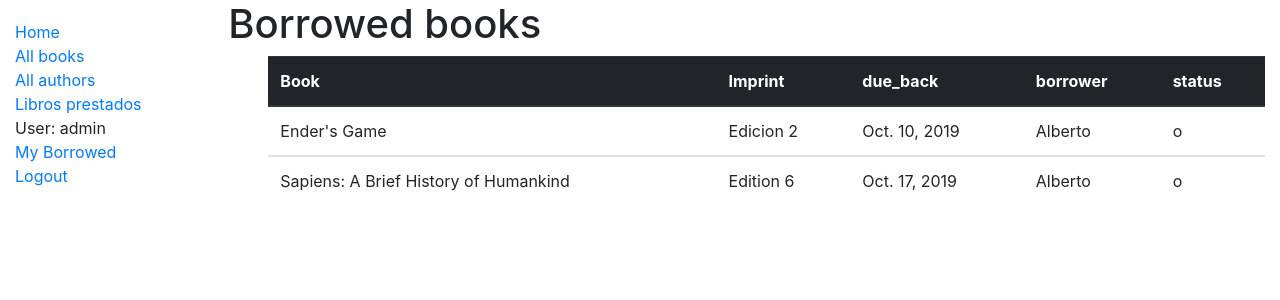
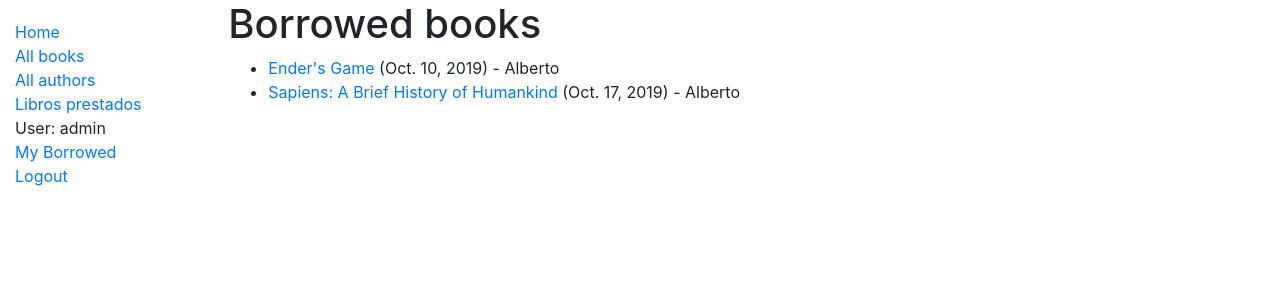
Before and after one commit to Chalius/tecsup_DAE_tGrupal_s8, a Django app: page /catalog/lista/ in a window 1280 px wide. Shown: the top 300 px of the page. Run offline with Django 3.2, Linux system fonts and the light colour scheme; a user stored in the database is signed in; data comes from the database, SQL or seed files in the repository; both versions use the stored data as it was after the commit; some libraries are stand-ins or nearby versions.

Commit message:
Se cambio tabla a lista

```diff
--- a/locallibrary/catalog/templates/catalog/lista_prestados.html
+++ b/locallibrary/catalog/templates/catalog/lista_prestados.html
@@ -5,46 +5,23 @@
 
 {% if object_list %}
 <ul>
-    <table class="table">
 
-
-
-    <thead class="thead-dark">
-        <tr>
-            <!--  <th>Id</th>  -->
-            <th>Book</th>
-            <th>Imprint</th>
-            <th>due_back</th>
-            <th>borrower</th>
-            <th>status</th>
-        </tr>
-    </thead>
     {% for bookinst in object_list %}
 
-    <tbody>
-        <tr>
             <!--<td>{{ bookinst.id }}</td>  -->
-            <td>{{ bookinst.book }} </td>
-            <td>{{ bookinst.imprint }} </td>
-            <td>{{ bookinst.due_back }}</td>
-            <td>{{ bookinst.borrower }}</td>
-            <td>{{ bookinst.status }} </td>
-
-        </tr>
-    </tbody>
-
-
+            <li>
+                <a href=" {% url 'book-detail' bookinst.book.pk %} ">{{ bookinst.book }}</a>
+                ({{ bookinst.due_back }}) -
+                {{ bookinst.borrower }}
+            </li>
     <!--
     <li class="{% if bookinst.is_overdue %}text-danger{% endif %}">
         <a href="{% url 'book-detail' bookinst.book.pk %}">{{bookinst.book.title}}</a> ({{ bookinst.due_back }})
     </li>
      -->
 
+    {% endfor %}
 
-
-
-    {% endfor %}
-    </table>
 </ul>
 
 {% else %}
--- a/locallibrary/locallibrary/settings.py
+++ b/locallibrary/locallibrary/settings.py
@@ -25,7 +25,7 @@ SECRET_KEY = '$2eg=%ji$%-l_%05ci#!6n@7exc_#tk)sw0w5+nl$=_%%e_u4t'
 # SECURITY WARNING: don't run with debug turned on in production!
 DEBUG = True
 
-ALLOWED_HOSTS = ['172.22.133.228','192.168.0.111']
+ALLOWED_HOSTS = ['*']
 
 
 # Application definition
```
Also changed, not shown: locallibrary/db.sqlite3, 1 other file.
